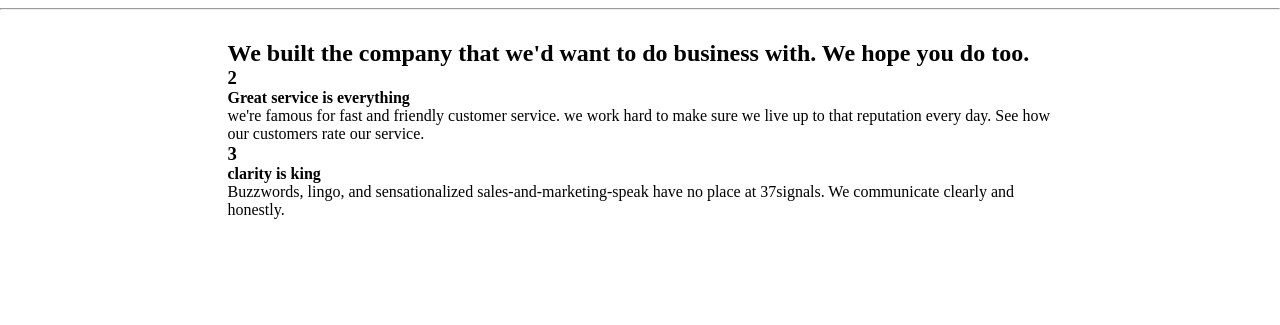
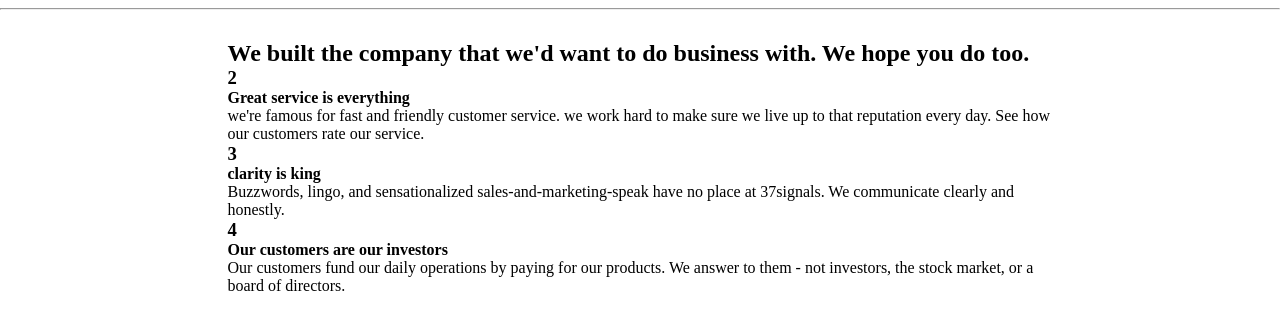
Before and after one commit to rayte89/37-signals-sale-page-project, a plain HTML site: page index.html in a window 1280 px wide. Shown: the part 994-1319 px from the top of the page. Before the commit the page ends 1243 px from the top, so only its background shows below. Drawn offline with Linux system fonts and the light colour scheme.

Commit message:
first commit

```diff
--- a/index.html
+++ b/index.html
@@ -75,6 +75,11 @@
                <h4> clarity is king </h4>
                <p>Buzzwords, lingo, and sensationalized sales-and-marketing-speak have no place at 37signals. We communicate clearly and honestly.</p>
             </div>
+            <div>
+               <h3>4</h3>
+               <h4>Our customers are our investors</h4>
+               <p>Our customers fund our daily operations by paying for our products. We answer to them - not investors, the stock market, or a board of directors.</p>
+            </div>
 
 
 
```
